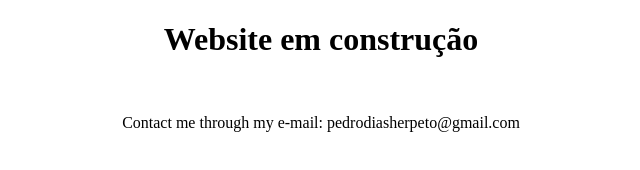
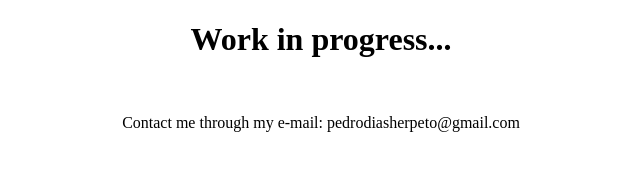
Before and after one commit to LucasBeneti/site-pedro-simples, a plain HTML site: page index.html in a window 1280 px wide. Shown: the whole page, without its empty margins (319-959 px from the left). Drawn offline with Linux system fonts and the light colour scheme.

Commit message:
Updating WIP state of the website

```diff
--- a/index.html
+++ b/index.html
@@ -8,15 +8,15 @@
   </head>
   <body id="App">
     <div class="container">
-      <h1>Website em construção</h1>
+      <h1>Work in progress...</h1>
       <br />
       <p>Contact me through my e-mail: pedrodiasherpeto@gmail.com</p>
     </div>
 
-    <!-- <script>
+    <script>
       alert(
-        "Website on the making... Contact pedrodias@gmail.com if you want."
+        "Website on the making... Contact me through the email on this page..."
       );
-    </script> -->
+    </script>
   </body>
 </html>
```
